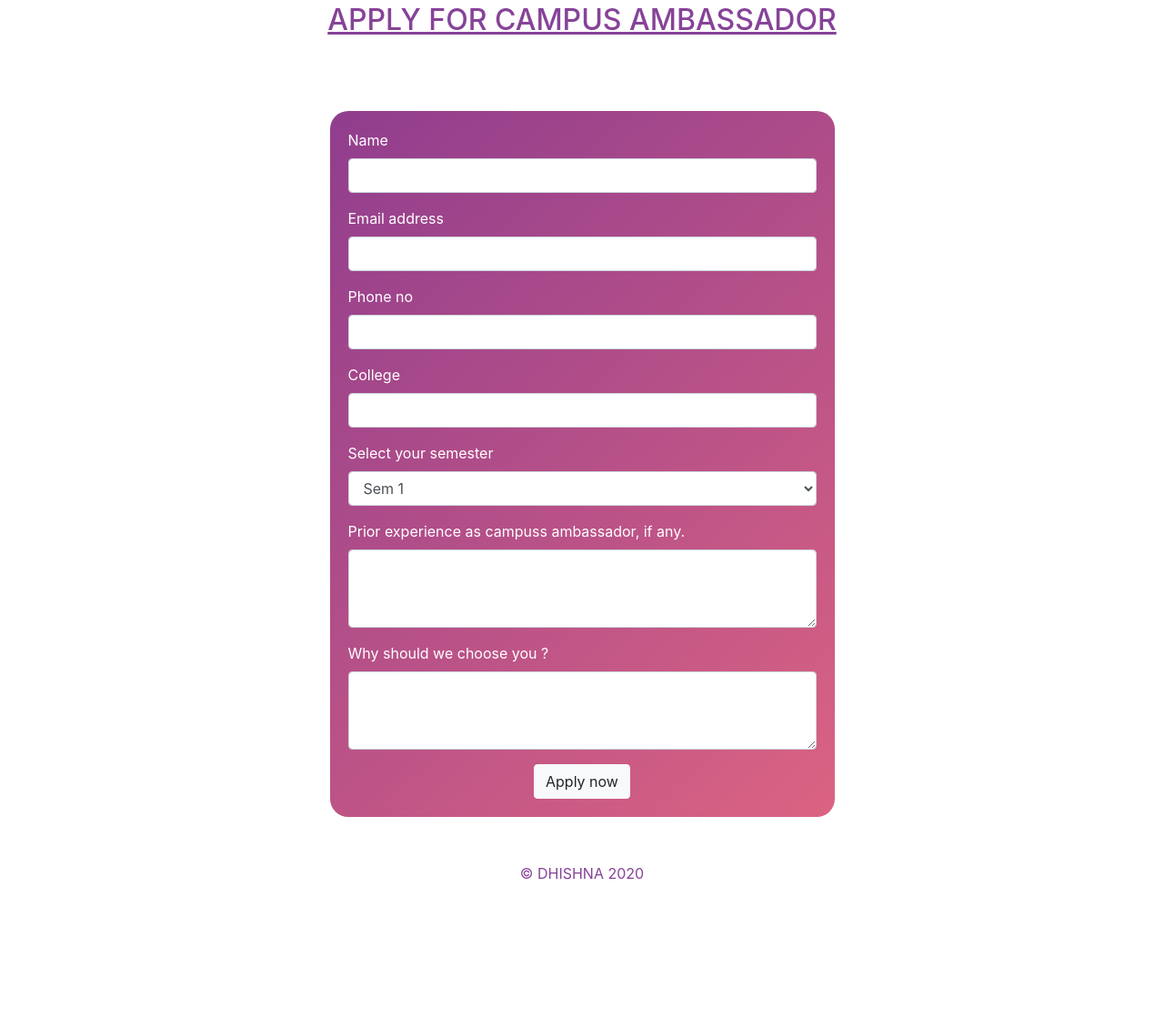
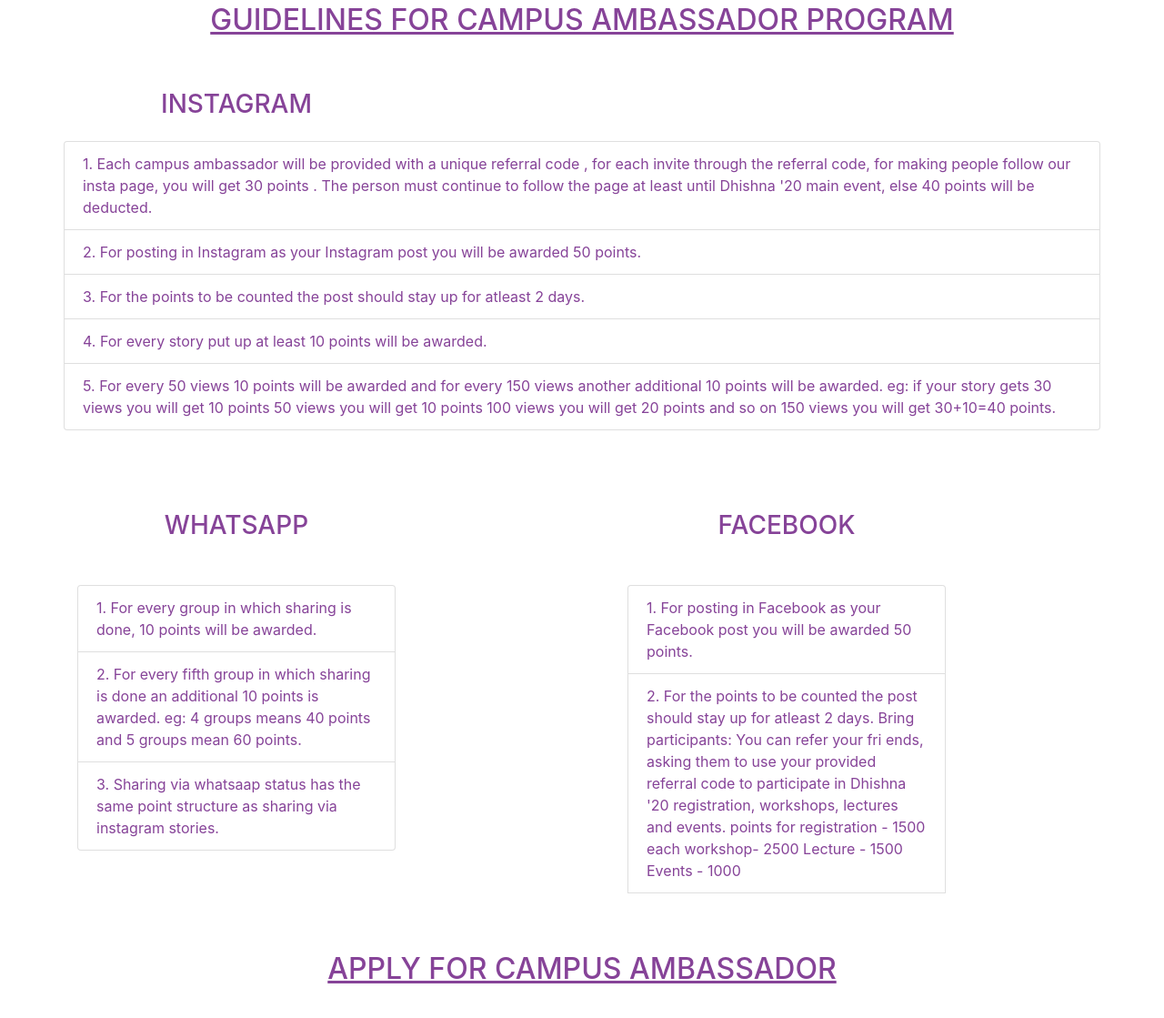
Before and after one commit to kiranmurali93/Campus_Ambassador, a plain HTML site: page index.html in a window 1280 px wide. Shown: the part 2417-3536 px from the top of the page at 91% size. Before the commit the page ends 3389 px from the top, so only its background shows below. Drawn offline with nearby package versions, Linux system fonts and the light colour scheme.

Commit message:
Update index.html

```diff
--- a/index.html
+++ b/index.html
@@ -1,5 +1,6 @@
+
 <!DOCTYPE html>
-<html lang="en" >
+<html lang="en">
 
 <head>
     <meta name="viewport" content="width=device-width, initial-scale=1.0">
@@ -24,7 +25,7 @@
         <img class="img-fluid" src="assets/head.png">
     </div>
 
-  <h1 class="mx-auto text-center" >DHISHNA 2020 Campus<br>Ambassador Program</h1>
+    <h1 class="mx-auto text-center">DHISHNA 2020 Campus<br>Ambassador Program</h1>
     <hr>
 </header>
 
@@ -39,13 +40,14 @@
                 <div class="col-12 col-md-6 mx-auto my-auto">
                     <h2 class="text-center text-md-left"><u>DHISHNA</u> </h2>
                     <p class="text-center text-md-left">
-           "One Idea, One Spark, One Flame. And that ignites the whole community."
-A battle of intellect , pure and untainted , in today's adulterated world.  Breaking the usual method of learning confined  to textbooks , Dhishna presents a myriad of events, challenges, presenting several opportunities to explore the different niches of technology and live the adventure of it. You would be representing Dhishna, a techfest that encompasses the whole of cusat, and would also learn useful skills while representing us.
+                        "One Idea, One Spark, One Flame. And that ignites the whole community." A battle of intellect , pure and untainted , in today's adulterated world. Breaking the usual method of learning confined to textbooks , Dhishna presents a myriad of events, challenges,
+                        presenting several opportunities to explore the different niches of technology and live the adventure of it. You would be representing Dhishna, a techfest that encompasses the whole of cusat, and would also learn useful skills
+                        while representing us.
 
                     </p>
                 </div>
                 <div class="col-12 col-md-6 mx-auto my-auto text-center">
-        <img class="img-fluid imgcar img-thumbnail rounded"src="assets/dhishna1.jpg" alt="img car">
+                    <img class="img-fluid imgcar img-thumbnail rounded" src="assets/dhishna1.jpg" alt="img car">
 
                 </div>
             </div>
@@ -70,7 +72,8 @@ A battle of intellect , pure and untainted , in today's adulterated world.  Brea
                     <div class="content_box px-3 py-5">
                         <h3> Be a leader </h3>
                         <p>
-                  Improve your management skills and enhance your image. Since you would be representing CUSAT, you would be responsible for certain duties. This will improve your managerial and marketing skills, that would boost your personal growth. Furthermore we would provide you  with the necessary experience that would make you more likely to be accepted for similar events.
+                            Improve your management skills and enhance your image. Since you would be representing CUSAT, you would be responsible for certain duties. This will improve your managerial and marketing skills, that would boost your personal growth. Furthermore we would
+                            provide you with the necessary experience that would make you more likely to be accepted for similar events.
                         </p>
                     </div>
                 </div>
@@ -81,9 +84,10 @@ A battle of intellect , pure and untainted , in today's adulterated world.  Brea
 
                 <div class="col-12 p-0  col-lg-6">
                     <div class="content_box px-3 py-5">
-                <h3> Feed your inquisitiveness  </h3>
+                        <h3> Feed your inquisitiveness </h3>
                         <p>
-                 To improve your skill set, explore new opportunities.(To stay up to date and tuned in to recent trends in science and technology) This event is a magnificent amalgamation of events presented by seven branches, each representing the best advancements in their field, hence there would be no shortage of new technologies to learn about. It would indeed be an enlightening experience.
+                            To improve your skill set, explore new opportunities.(To stay up to date and tuned in to recent trends in science and technology) This event is a magnificent amalgamation of events presented by seven branches, each representing the best advancements in
+                            their field, hence there would be no shortage of new technologies to learn about. It would indeed be an enlightening experience.
                         </p>
                     </div>
                 </div>
@@ -107,7 +111,8 @@ A battle of intellect , pure and untainted , in today's adulterated world.  Brea
                     <div class="content_box px-3 py-5">
                         <h3> Boost your Creativity </h3>
                         <p>
-                 This position would require you to think outside the box, and get your creative juices flowing. We encourage students to come up with innovative methods to popularize Dhishna. The students could come up with various ideas in multifarious fields of the event, be it related to the technical part or be it aesthetic.
+                            This position would require you to think outside the box, and get your creative juices flowing. We encourage students to come up with innovative methods to popularize Dhishna. The students could come up with various ideas in multifarious fields of the
+                            event, be it related to the technical part or be it aesthetic.
 
                         </p>
                     </div>
@@ -139,7 +144,7 @@ A battle of intellect , pure and untainted , in today's adulterated world.  Brea
                     </div>
                     <div>
                         <p class="text-center ">
-                    Spread awareness about  Dhishna events and competitions in your respective colleges. Ensure that the students are aware of both the technical as well as non technical events.
+                            Spread awareness about Dhishna events and competitions in your respective colleges. Ensure that the students are aware of both the technical as well as non technical events.
 
                         </p>
                     </div>
@@ -178,20 +183,102 @@ A battle of intellect , pure and untainted , in today's adulterated world.  Brea
 
         </section>
         <!-- ======================================= -->
+        <section>
             <br><br>
             <div class="row">
                 <div class="col-12">
+
+                    <h2>GUIDELINES FOR CAMPUS AMBASSADOR PROGRAM </h2>
+
+                    <br>
+                </div>
+            </div>
+            <br>
+
+
+            <div class="row">
+                <div class="col-12 col-md-4">
+
+                    <h3 class="text-center">INSTAGRAM</h3>
+                </div>
+                <br>
+                <div>
+                    <p class="text-center ">
+                        <ul class="list-group">
+                            <li class="list-group-item">1. Each campus ambassador will be provided with a unique referral code , for each invite through the referral code, for making people follow our insta page, you will get 30 points . The person must continue to follow the page
+                                at least until Dhishna '20 main event, else 40 points will be deducted.</li>
+                            <li class="list-group-item">2. For posting in Instagram as your Instagram post you will be awarded 50 points.</li>
+                            <li class="list-group-item">3. For the points to be counted the post should stay up for atleast 2 days.</li>
+                            <li class="list-group-item">4. For every story put up at least 10 points will be awarded.</li>
+                            <li class="list-group-item"> 5. For every 50 views 10 points will be awarded and for every 150 views another additional 10 points will be awarded. eg: if your story gets 30 views you will get 10 points 50 views you will get 10 points 100 views you will
+                                get 20 points and so on 150 views you will get 30+10=40 points.</li>
+                        </ul>
+
+
+                    </p>
+                </div>
+
+            </div>
+            <br>
+            <div class="row">
+                <div class="col-12 col-md-4">
+
+                    <br><br>
+                    <div>
+                        <h3 class="text-center">WHATSAPP</h3>
+                    </div>
+                    <br>
+                    <div>
+                        <p class="text-center ">
+                            <ul class="list-group">
+                                <li class="list-group-item">1. For every group in which sharing is done, 10 points will be awarded.</li>
+                                <li class="list-group-item"> 2. For every fifth group in which sharing is done an additional 10 points is awarded. eg: 4 groups means 40 points and 5 groups mean 60 points.</li>
+                                <li class="list-group-item"> 3. Sharing via whatsaap status has the same point structure as sharing via instagram stories.</li>
+
+                            </ul>
+
+                        </p>
+                    </div>
+                </div> &nbsp;&nbsp;&nbsp;&nbsp;&nbsp;&nbsp;&nbsp;&nbsp;&nbsp;&nbsp;&nbsp;&nbsp;&nbsp;&nbsp;&nbsp;&nbsp;&nbsp;&nbsp;&nbsp;&nbsp;&nbsp;&nbsp;&nbsp;&nbsp;&nbsp;&nbsp;&nbsp;&nbsp;&nbsp;&nbsp;&nbsp;&nbsp;&nbsp;&nbsp;&nbsp;&nbsp;&nbsp;&nbsp;&nbsp;&nbsp;&nbsp;&nbsp;&nbsp;&nbsp;&nbsp;&nbsp;&nbsp;&nbsp;&nbsp;&nbsp;
+                <div class="col-12 col-md-4">
+
+                    <br><br>
+                    <div>
+                        <h3 class="text-center">FACEBOOK</h3>
+                    </div>
+                    <br>
+                    <div>
+                        <p class="text-center ">
+                            <ul class="list-group">
+                                <li class="list-group-item">1. For posting in Facebook as your Facebook post you will be awarded 50 points.</li>
+                                <li class="list-group-item">2. For the points to be counted the post should stay up for atleast 2 days. Bring participants: You can refer your fri ends, asking them to use your provided referral code to participate in Dhishna '20 registration, workshops,
+                                    lectures and events. points for registration - 1500 each workshop- 2500 Lecture - 1500 Events - 1000 </li>
+                        </p>
+                    </div>
+                </div>
+            </div>
+
+    </div>
+
+    </section>
+
+    <!-- ======================================= -->
+    <br><br>
+    <div class="row">
+        <div class="col-12">
+
             <h2>APPLY FOR CAMPUS AMBASSADOR </h2>
+
             <br>
         </div>
     </div>
     <br><br>
     <section>
         <div class="form_box col col-12 col-md-6 mx-auto">
-        <form  id="ca-form" method="POST">
+            <form id="ca-form" method="POST">
                 <div class="form-group">
                     <label for="name">Name</label>
-                <input type="text" class="form-control" id="name"  required>
+                    <input type="text" class="form-control" id="name" required>
                 </div>
                 <div class="form-group">
                     <label for="email">Email address</label>
@@ -227,7 +314,7 @@ A battle of intellect , pure and untainted , in today's adulterated world.  Brea
                     <textarea class="form-control" id="why" rows="3"></textarea>
                 </div>
                 <div class="text-center">
-                  <button  id="btn1" type="submit" class="btn btn-light">Apply now</button>
+                    <button id="btn1" type="submit" class="btn btn-light">Apply now</button>
                 </div>
 
             </form>
@@ -244,7 +331,8 @@ A battle of intellect , pure and untainted , in today's adulterated world.  Brea
         </div>
     </div>
 
-</div>            <!--  This is end of container -->
+    </div>
+    <!--  This is end of container -->
 
     <!-- The core Firebase JS SDK is always required and must be listed first -->
     <script src="https://www.gstatic.com/firebasejs/7.5.2/firebase-app.js"></script>
```
Lines whose indentation alone changed are shown as unchanged.
